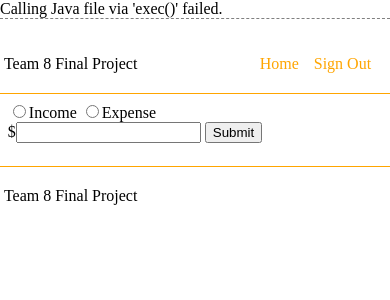
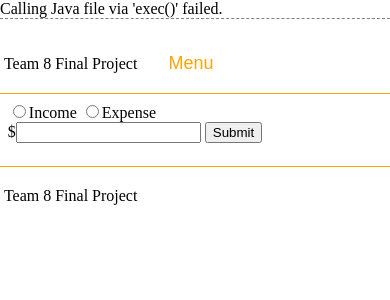
Before and after one commit to arose-13/CSCD488-Team8, a PHP site: page /budget.php in a window 390 px wide. Shown: the top 300 px of the page. Run offline with PHP 8.4, Linux system fonts and the light colour scheme.

Commit message:
Modified 'budget.php' and 'dashboard.php'
Added the responsive quality to the budget and dashboard pages. Also created a mobile-friendly drop-down navigation menu.

```diff
--- a/team8/src/main/webapp/budget.php
+++ b/team8/src/main/webapp/budget.php
@@ -38,6 +38,7 @@
 <head>
     <title>Budgeting Page</title>
     <link rel = "stylesheet" href = "css/default.css" type = "text/css">
+    <?php include 'components/head.html'; ?>
 </head>
 
 <body>
--- a/team8/src/main/webapp/components/header.html
+++ b/team8/src/main/webapp/components/header.html
@@ -5,10 +5,15 @@
     </div>
 
     <div class = "menu">
-        <ul class = "menu-tiems">
-            <li><a href = "">Home</a></li>
-            <li><a href = "">Sign Out</a></li>
-        </ul>
+        <button>Menu</button>
+        <div class = "dropdown-menu">
+            <ul>
+                <li><a href = "dashboard.php">Dashboard</a></li>
+                <li><a href = "budget.php">Update Budget</a></li>
+                <li><a href = "">Account Details</a></li>
+                <li><a href = "">Sign Out</a></li>
+            </ul>
+        </div>
     </div>
 
 </div>
--- a/team8/src/main/webapp/css/default.css
+++ b/team8/src/main/webapp/css/default.css
@@ -7,14 +7,20 @@
 /* header styling */
 .header {
     display: flex;
-    justify-content: space-between;
+    align-items: center;
     border-bottom: 1px solid orange;
     padding: 1%;
 }
+.header .logo {
+    margin-right: 25px;
+}
 .header ul li {
+    padding-top: 3px;
+}
+.header ul {
     list-style: none;
-    float: left;
-    padding-right: 15px;
+    padding: 0;
+    margin: 0;
 }
 .header a {
     text-decoration: none;
@@ -22,6 +28,23 @@
 }
 .header a:hover {
     font-weight: bold;
+}
+
+.menu button {
+    border: 0;
+    background-color: transparent;
+    color: orange;
+    font-size: large;
+}
+.dropdown-menu {
+    position: absolute;
+    display: none;
+    padding: 10px;
+    background-color: white;
+    border: 1px solid orange;
+}
+.menu:hover .dropdown-menu {
+    display: block;
 }
 
 /* main styling */
--- a/team8/src/main/webapp/dashboard.php
+++ b/team8/src/main/webapp/dashboard.php
@@ -26,6 +26,7 @@
 <head>
     <title>Dashboard Page</title>
     <link rel = "stylesheet" href = "css/default.css" type = "text/css">
+    <?php include 'components/head.html'; ?>
 </head>
 
 <body>
```
